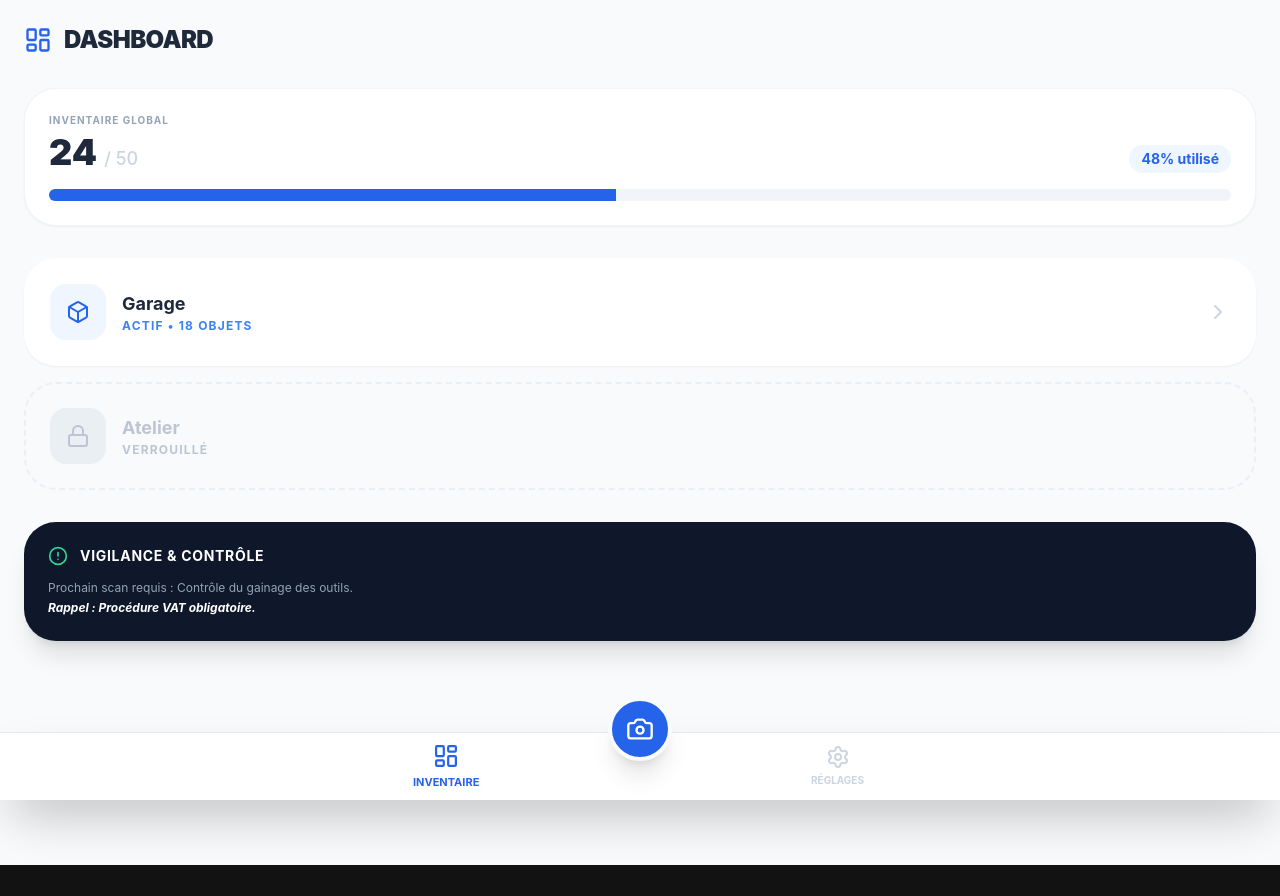
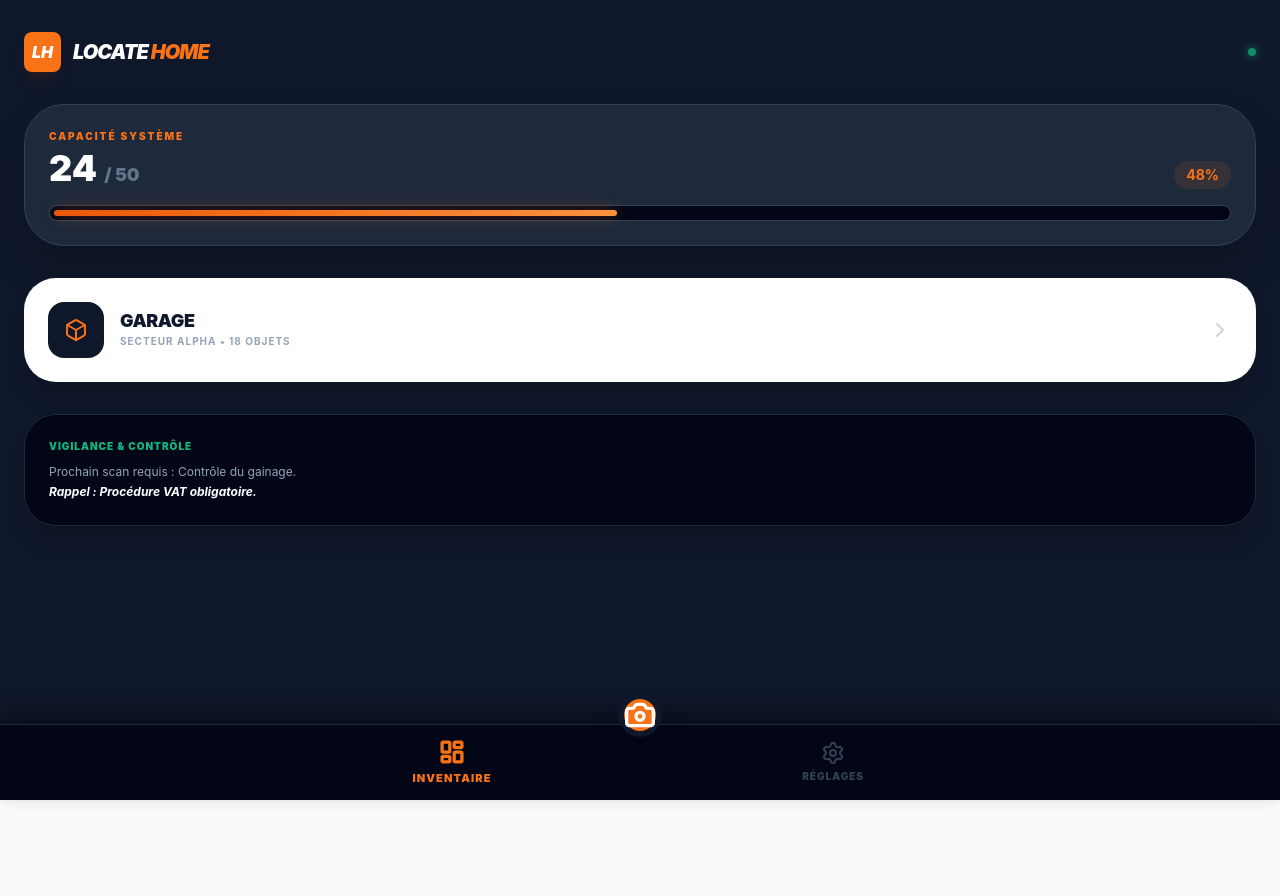
Before and after one commit to loeselnico-debug/locate-home, a React (Vite) app: page / in a window 1280 px wide. Before the commit the page ends 865 px from the top, so only its background shows below. Built offline with nearby package versions, Linux system fonts and the light colour scheme.

Commit message:
Fix final look Locate Home

```diff
--- a/src/App.tsx
+++ b/src/App.tsx
@@ -15,30 +15,28 @@ function App() {
       </main>
 
       {/* 2. Barre de Navigation Basse */}
-      <nav className="fixed bottom-0 left-0 right-0 bg-white border-t border-slate-200 px-6 py-3 shadow-2xl z-50">
+      <nav className="fixed bottom-0 left-0 right-0 bg-slate-950 border-t border-slate-800 px-6 py-4 shadow-[0_-10px_20px_rgba(0,0,0,0.4)] z-50">
   <div className="max-w-md mx-auto flex justify-between items-center relative">
-    {/* BOUTON INVENTAIRE - Maintenant actif */}
-    <button
-      onClick={() => setCurrentView('dashboard')}
-      className={`flex flex-col items-center gap-1 transition-all ${currentView === 'dashboard' ? 'text-blue-600 scale-110' : 'text-slate-400'}`}
-    >
-      <LayoutDashboard size={24} />
-      <span className="text-[10px] font-bold uppercase">Inventaire</span>
+
+    <button onClick={() => setCurrentView('dashboard')} className={`flex flex-col items-center gap-1 transition-all ${currentView === 'dashboard' ? 'text-orange-500 scale-110' : 'text-slate-500'}`}>
+      <LayoutDashboard size={24} strokeWidth={currentView === 'dashboard' ? 3 : 2} />
+      <span className="text-[10px] font-black uppercase tracking-widest">Inventaire</span>
     </button>
 
     <div className="absolute left-1/2 -translate-x-1/2 -top-12">
       <button
         onClick={() => setCurrentView('scanner')}
-        className="flex items-center justify-center w-16 h-16 rounded-full border-4 border-slate-50 shadow-xl bg-blue-600 text-white active:scale-90 transition-transform"
+        className="flex items-center justify-center w-18 h-18 rounded-full border-[6px] border-slate-900 shadow-2xl bg-orange-500 text-white active:scale-90 transition-transform"
       >
-        <Camera size={28} />
+        <Camera size={32} strokeWidth={2.5} />
       </button>
     </div>
 
-    <button className="flex flex-col items-center gap-1 text-slate-300 cursor-not-allowed">
+    <button className="flex flex-col items-center gap-1 text-slate-700 cursor-not-allowed">
       <Settings size={24} />
-      <span className="text-[10px] font-bold uppercase">Réglages</span>
+      <span className="text-[10px] font-black uppercase tracking-widest">Réglages</span>
     </button>
+
   </div>
 </nav>
     </div>
--- a/src/components/Dashboard.tsx
+++ b/src/components/Dashboard.tsx
@@ -1,109 +1,88 @@
 import { useState } from 'react';
-import { Box, Lock, ChevronRight, AlertCircle, LayoutDashboard } from 'lucide-react';
+import { Box, ChevronRight } from 'lucide-react';
 
 const Dashboard = () => {
   const [showGarageDetails, setShowGarageDetails] = useState(false);
 
-  // 📊 DONNÉES DE L'INVENTAIRE (Calculées pour corriger tes erreurs)
+  // DONNÉES DE L'INVENTAIRE
   const objectCount = 24;
   const maxCapacity = 50;
   const percentage = (objectCount / maxCapacity) * 100;
 
-  // 🚗 VUE DÉTAILLÉE DU GARAGE
+  // 1. VUE DÉTAILLÉE DU GARAGE
   if (showGarageDetails) {
     return (
-      <div className="p-6 space-y-6 bg-slate-50 min-h-screen">
+      <div className="p-6 space-y-6 bg-slate-900 min-h-screen text-white">
         <button
           onClick={() => setShowGarageDetails(false)}
-          className="flex items-center gap-2 text-blue-600 font-bold p-2 hover:bg-blue-50 rounded-lg transition-colors"
+          className="text-orange-500 font-bold p-2 hover:bg-orange-500/10 rounded-lg transition-colors"
         >
-          ← Retour à l'accueil
+          ← RETOUR
         </button>
-
-        <div className="bg-white rounded-3xl p-6 shadow-sm border border-slate-200">
-          <h2 className="text-2xl font-bold text-slate-800 mb-2">Inventaire : Garage</h2>
-          <p className="text-slate-500 text-sm mb-6 font-medium">18 OBJET(S) RÉPERTORIÉ(S)</p>
-
-          <div className="space-y-3">
-            <div className="p-4 bg-slate-50 rounded-2xl border border-slate-100 flex justify-between items-center">
-              <span className="font-medium text-slate-700">Outils scannés récemment...</span>
-              <span className="text-xs bg-blue-100 text-blue-600 px-2 py-1 rounded-full font-bold">95% SCAN OK</span>
-            </div>
-            {/* Les futurs objets scannés apparaîtront ici */}
+        <div className="bg-slate-800 rounded-3xl p-6 border border-slate-700 shadow-xl">
+          <h2 className="text-2xl font-black uppercase italic">Secteur : <span className="text-orange-500">Garage</span></h2>
+          <p className="text-slate-400 text-sm mt-2 font-bold uppercase tracking-widest">18 Objets enregistrés</p>
+          <div className="mt-6 p-4 bg-slate-900/50 rounded-2xl border border-slate-700 text-slate-500 italic text-sm text-center">
+            Liste des outils en cours de synchronisation...
           </div>
         </div>
       </div>
     );
   }
 
-  // 🏠 VUE PRINCIPALE
+  // 2. VUE PRINCIPALE (DASHBOARD ANTHRACITE)
   return (
-    <div className="p-6 space-y-8 pb-32">
+    <div className="p-6 space-y-8 pb-32 bg-slate-900 min-h-screen">
+      {/* LOGO & STATUT */}
+      <div className="flex items-center justify-between pt-2">
         <div className="flex items-center gap-3">
-        <LayoutDashboard className="text-blue-600" size={28} />
-        <h1 className="text-2xl font-black text-slate-800 tracking-tight uppercase">Dashboard</h1>
+          <div className="bg-orange-500 p-2 rounded-lg text-white font-black italic shadow-lg shadow-orange-900/20">LH</div>
+          <h1 className="text-xl font-black text-white tracking-tighter uppercase italic">Locate <span className="text-orange-500">Home</span></h1>
+        </div>
+        <div className="h-2 w-2 rounded-full bg-emerald-500 animate-pulse shadow-[0_0_10px_#10b981]"></div>
       </div>
 
-      {/* JAUGE DE CAPACITÉ */}
-      <div className="bg-white p-6 rounded-[2rem] shadow-sm border border-slate-100">
-        <div className="flex justify-between items-end mb-4">
+      {/* JAUGE DE CAPACITÉ ORANGE */}
+      <div className="bg-slate-800 p-6 rounded-[2.5rem] border border-slate-700 shadow-2xl">
+        <div className="flex justify-between items-end mb-4 text-left">
           <div>
-            <p className="text-[10px] font-bold text-slate-400 uppercase tracking-widest mb-1">Inventaire Global</p>
-            <h2 className="text-4xl font-black text-slate-800">{objectCount} <span className="text-lg text-slate-300 font-medium">/ {maxCapacity}</span></h2>
+            <p className="text-[10px] font-black text-orange-500 uppercase tracking-[0.2em] mb-1">Capacité Système</p>
+            <h2 className="text-4xl font-black text-white">{objectCount} <span className="text-lg text-slate-500">/ {maxCapacity}</span></h2>
           </div>
-          <p className="text-sm font-bold text-blue-600 bg-blue-50 px-3 py-1 rounded-full">{Math.round(percentage)}% utilisé</p>
+          <p className="text-sm font-bold text-orange-500 bg-orange-500/10 px-3 py-1 rounded-full">{Math.round(percentage)}%</p>
         </div>
-        <div className="w-full bg-slate-100 h-3 rounded-full overflow-hidden">
+        <div className="w-full bg-slate-950 h-4 rounded-full p-1 border border-slate-700">
           <div
-            className={`h-full transition-all duration-1000 ${percentage > 80 ? 'bg-orange-500' : 'bg-blue-600'}`}
+            className="h-full rounded-full transition-all duration-1000 bg-gradient-to-r from-orange-600 to-orange-400 shadow-[0_0_15px_rgba(249,115,22,0.4)]"
             style={{ width: `${percentage}%` }}
           />
         </div>
       </div>
 
-      {/* GRILLE DES SECTEURS */}
-      <div className="grid grid-cols-1 gap-4">
-        {/* BOUTON GARAGE - MAINTENANT ACTIF */}
+      {/* BOUTON GARAGE */}
       <button
         onClick={() => setShowGarageDetails(true)}
-          className="w-full text-left bg-white p-6 rounded-[2rem] border-2 border-transparent hover:border-blue-100 shadow-sm active:scale-[0.98] transition-all group"
+        className="w-full text-left bg-white p-6 rounded-[2rem] shadow-xl active:scale-95 transition-all group"
       >
         <div className="flex justify-between items-center">
-            <div className="flex gap-4 items-center">
-              <div className="bg-blue-50 p-4 rounded-2xl text-blue-600 group-hover:bg-blue-600 group-hover:text-white transition-colors">
+          <div className="flex gap-4 items-center text-left">
+            <div className="bg-slate-900 p-4 rounded-2xl text-orange-500 group-hover:bg-orange-500 group-hover:text-white transition-colors">
               <Box size={24} />
             </div>
             <div>
-                <h3 className="font-bold text-slate-800 text-lg">Garage</h3>
-                <p className="text-xs text-blue-500 font-bold uppercase tracking-widest">Actif • 18 Objets</p>
+              <h3 className="font-black text-slate-900 text-lg uppercase tracking-tight leading-none">Garage</h3>
+              <p className="text-[10px] text-slate-400 font-bold uppercase tracking-widest mt-1">Secteur Alpha • 18 Objets</p>
             </div>
           </div>
-            <ChevronRight className="text-slate-300 group-hover:text-blue-600 transition-colors" />
+          <ChevronRight className="text-slate-300 group-hover:text-orange-500 transition-colors" />
         </div>
       </button>
 
-        {/* ATELIER - VERROUILLÉ */}
-        <div className="bg-slate-50/50 p-6 rounded-[2rem] border-2 border-dashed border-slate-200 opacity-60">
-          <div className="flex justify-between items-center">
-            <div className="flex gap-4 items-center">
-              <div className="bg-slate-200 p-4 rounded-2xl text-slate-400"><Lock size={24} /></div>
-              <div>
-                <h3 className="font-bold text-slate-400 text-lg">Atelier</h3>
-                <p className="text-xs text-slate-400 font-bold uppercase tracking-widest">Verrouillé</p>
-              </div>
-            </div>
-          </div>
-        </div>
-      </div>
-
       {/* BANDEAU VIGILANCE */}
-      <div className="bg-slate-900 p-6 rounded-[2rem] text-white shadow-xl">
-        <div className="flex gap-3 items-center mb-3">
-          <AlertCircle className="text-emerald-400" size={20} />
-          <h4 className="font-bold text-sm uppercase tracking-wider">Vigilance & Contrôle</h4>
-        </div>
+      <div className="bg-slate-950 p-6 rounded-[2rem] border border-slate-800 shadow-xl">
+        <p className="text-[10px] font-black text-emerald-500 uppercase tracking-widest mb-2">Vigilance & Contrôle</p>
         <p className="text-slate-400 text-xs leading-relaxed">
-          Prochain scan requis : Contrôle du gainage des outils. <br/>
+          Prochain scan requis : Contrôle du gainage. <br/>
           <span className="text-white font-bold italic">Rappel : Procédure VAT obligatoire.</span>
         </p>
       </div>
```
Lines whose indentation alone changed are shown as unchanged.
